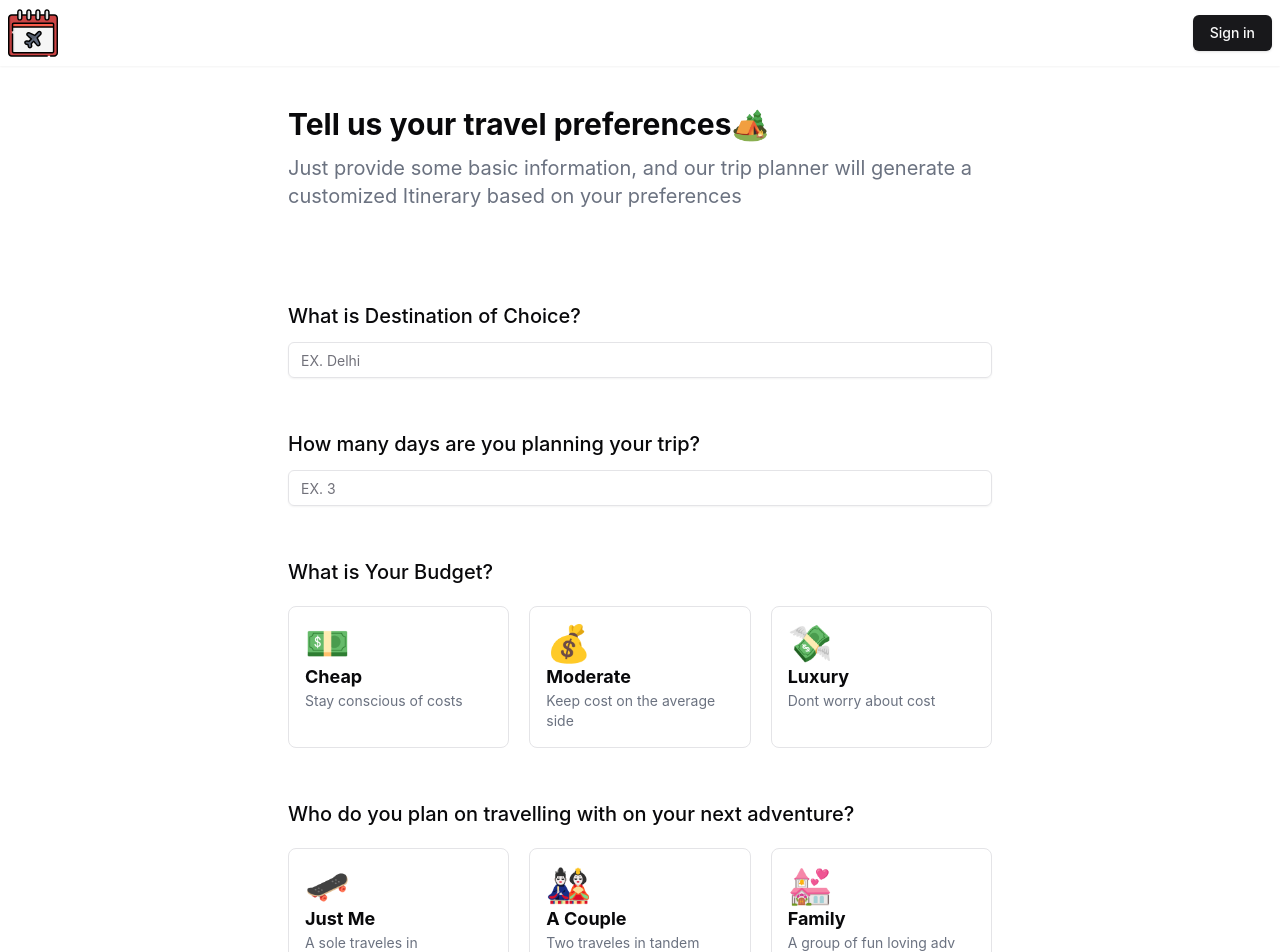
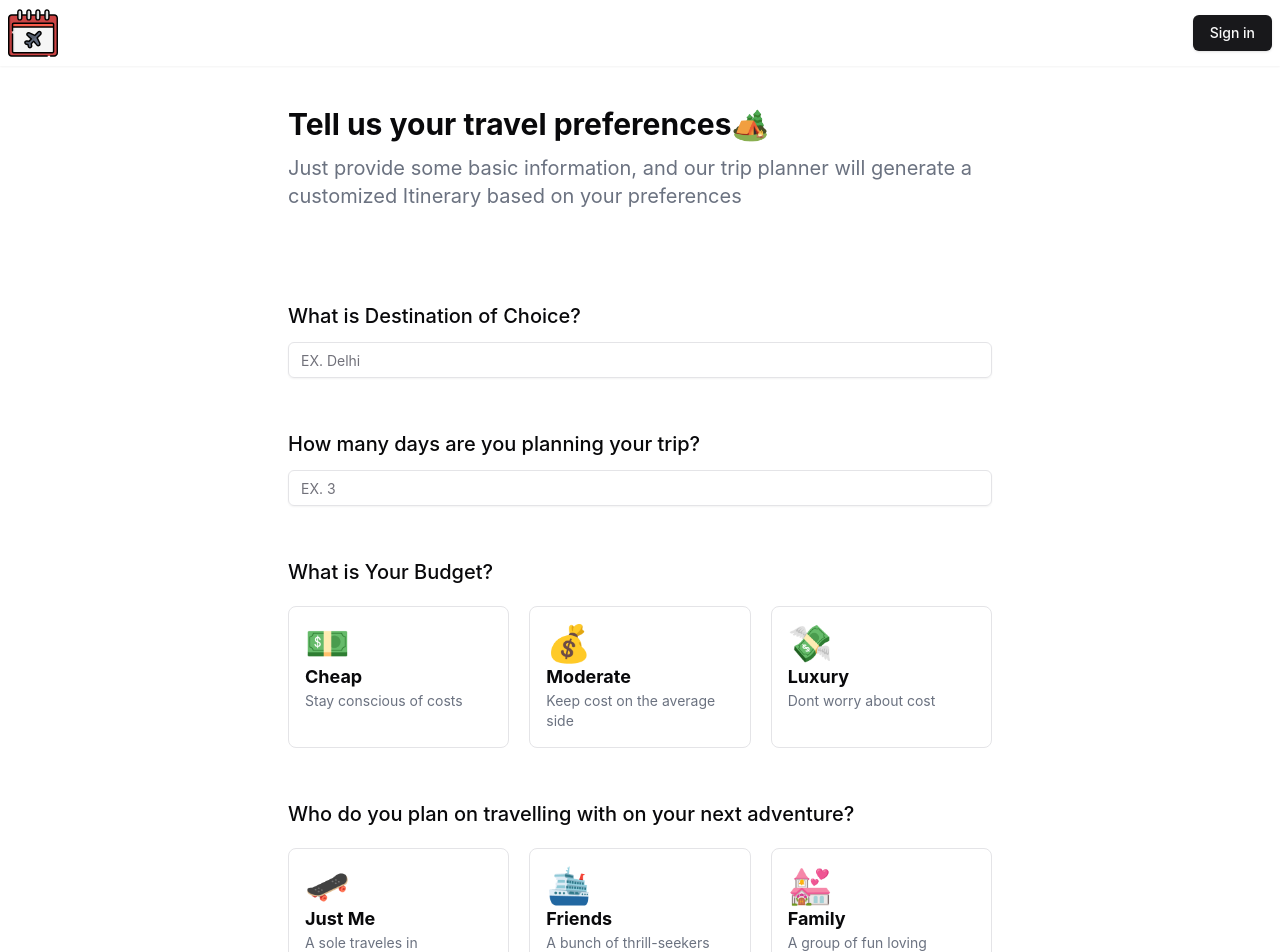
Before and after one commit to SiddharthMaurya95/AI-Trip-Planner, a React (Vite) app: page /create-trip in a window 1280 px wide. Shown: the top 952 px of the page. Built offline with nearby package versions, Linux system fonts and the light colour scheme; no server answers.

Commit message:
Fixed logical error

```diff
--- a/src/components/custom/Header.jsx
+++ b/src/components/custom/Header.jsx
@@ -65,7 +65,7 @@ const login=useGoogleLogin({onSuccess:(result)=>GetUserProfile(result),onError:(
          <DialogHeader>
            <DialogTitle></DialogTitle>
            <DialogDescription>
-          <img src="/logoipsum-280.svg"/>
+           <img className='h-[50px]' src="/reshot-icon-travel-calendar-79ZK3GCWUT.svg"/>
           <h2 className='font-bold text-lg mt-7'>Sign In With Google</h2>
           <p>Sign In with the app securly with Google authentication securely</p>
           <Button onClick={login} className='w-full mt-5 flex gap-4 items-center'><FcGoogle className='h-7 w-7' />
--- a/src/constants/options.jsx
+++ b/src/constants/options.jsx
@@ -9,14 +9,14 @@ export const SelectTravelesList=[{
 },
 {
     id:2,
-    title:'A Couple',
-    desc:'Two traveles in tandem',
-    icon:'🎎',
-    people:'2'
+    title:'Friends',
+    desc:'A bunch of thrill-seekers',
+    icon:'🛳️',
+    people:'5 to 10'
 },{
     id:3,
     title:'Family',
-    desc:'A group of fun loving adv',
+    desc:'A group of fun loving adventurers',
     icon:'💒',
     people:'3 to 5'
 }]
--- a/src/create-trip/index.jsx
+++ b/src/create-trip/index.jsx
@@ -42,10 +42,18 @@ const onGenerateTrip=async()=>{
     setOpenDialog(true);
     return;
   }
-  if(formData?.noOfDays>5&&(!formData?.budget||!formData?.traveller||!formData?.noOfDays)){
-    toast("Please Input all the Details and make sure no. of days is less than 6")
+  if (
+    !formData || // Check if formData itself is undefined or null
+    !formData.budget || // Check if budget is falsy (null, undefined, 0, or "")
+    !formData.traveler ||
+    !formData.noOfDays ||
+    !formData.location ||
+    formData.noOfDays >= 6 || formData.noOfDays==0 // Enforce that noOfDays must be less than 6
+  ) {
+    toast("Please input all the details and ensure the number of days is less than 6");
     return;
   }
+
   setLoading(true);
   const FINAL_PROMPT=AI_PROMPT
   .replace('{location}',formData?.location)
@@ -134,7 +142,7 @@ const GetUserProfile = (tokenInfo) => {
     <DialogHeader>
       <DialogTitle></DialogTitle>
       <DialogDescription>
-     <img src="/logoipsum-280.svg"/>
+     <img className='h-[50px]' src="/reshot-icon-travel-calendar-79ZK3GCWUT.svg"/>
      <h2 className='font-bold text-lg mt-7'>Sign In With Google</h2>
      <p>Sign In with the app securly with Google authentication securely</p>
      <Button onClick={login} className='w-full mt-5 flex gap-4 items-center'><FcGoogle className='h-7 w-7' />
--- a/src/main.jsx
+++ b/src/main.jsx
@@ -47,7 +47,6 @@ const router = createBrowserRouter([
       <>
         <Header />
         <MyTrips />
-        <Footer/>
       </>
     ),
   },
```
